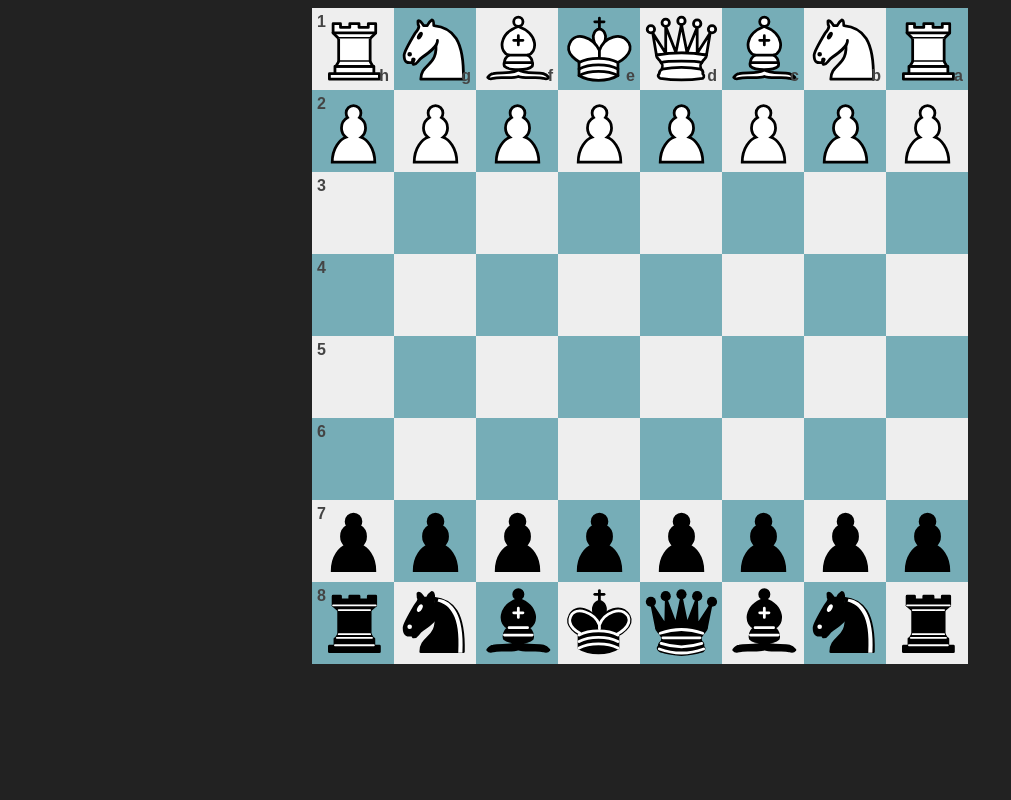
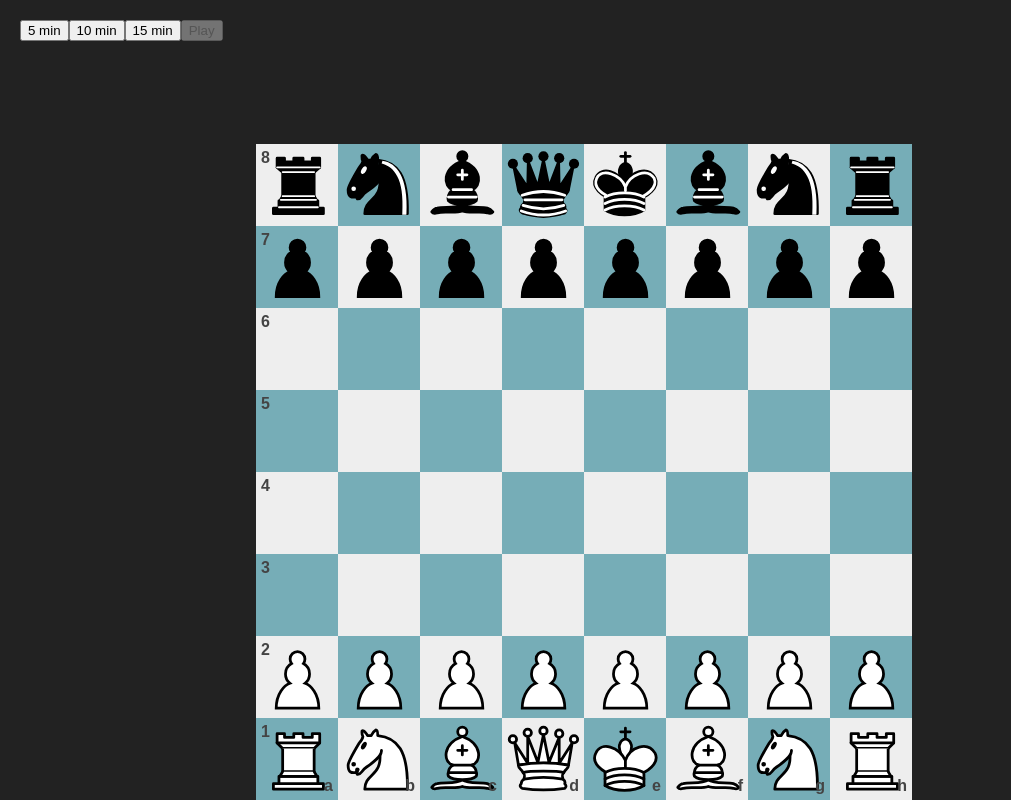
Before and after one commit to douglassantos55/chess-client, a Vue app: page / in a window 1280 px wide. Shown: the whole page, without its empty margins (0-1011 px from the left). Built offline with nearby package versions, Linux system fonts and the light colour scheme; no server answers.

Commit message:
feat: matchmaker

```diff
--- a/src/App.vue
+++ b/src/App.vue
@@ -1,20 +1,54 @@
 <script setup lang="ts">
+import { ref } from "vue";
+import Server from "@/server";
 import Board from "./components/Board.vue";
-import Server from "@/server";
+import Matchmaker from "./components/Matchmaker.vue";
 
 const server = new Server(new WebSocket("ws://0.0.0.0:8080"));
+
+const status = ref("");
+const perspective = ref("");
+
+server.on("start_game", (payload) => {
+  gameId.value = payload.game_id;
+  perspective.value = payload.color;
+});
+
+server.on("game_over", (payload) => {
+  gameId.value = "";
+  console.log(payload);
+});
 </script>
 
 <template>
-  <Board :server="server" perspective="black" />
+  <aside>
+    <Matchmaker
+      :server="server"
+      :times="[
+        { duration: '5m', increment: '0s', label: '5 min' },
+        { duration: '10m', increment: '0s', label: '10 min' },
+        { duration: '15m', increment: '0s', label: '15 min' },
+      ]"
+    />
+  </aside>
+
+  <Board :server="server" :perspective="perspective" />
 </template>
 
 <style>
 body {
+  margin: 0;
+}
+aside {
+  width: 20%;
+  padding: 20px;
+  min-height: 100vh;
+  box-sizing: border-box;
+}
+#app {
+  display: flex;
+  height: 100vh;
   background: #222;
-  display: flex;
-  align-items: center;
-  justify-content: center;
   font-family: sans-serif;
 }
 </style>
--- /dev/null
+++ b/src/components/Matchmaker.vue
@@ -0,0 +1,54 @@
+<script setup lang="ts">
+import { ref } from "vue";
+import { Server } from "./server";
+
+const waiting = ref(false);
+const selectedTime = ref(null);
+
+type Time = {
+  label: string;
+  duration: "5m" | "10m";
+  increment: "0s" | "1s" | "2s" | "5s";
+};
+
+const props = defineProps<{
+  server: Server;
+  times: Time[];
+}>();
+
+props.server.on("wait_for_match", () => {
+  waiting.value = true;
+});
+
+props.server.on("match_canceled", () => {
+  waiting.value = false;
+});
+
+function queueUp() {
+  props.server.send("queue_up", {
+    duration: selectedTime.value.duration,
+    increment: selectedTime.value.increment,
+  });
+}
+</script>
+
+<template>
+  <button
+    v-for="cur in times"
+    :key="cur.duration"
+    :data-test="cur.duration"
+    :class="{ selected: cur == selectedTime }"
+    :disabled="waiting"
+    @click="selectedTime = cur"
+  >
+    {{ cur.label }}
+  </button>
+
+  <button
+    data-test="play"
+    @click="queueUp"
+    :disabled="!selectedTime || waiting"
+  >
+    Play
+  </button>
+</template>
```
Also changed, not shown: 1 other file (tests, documents, lock files or other folders).
